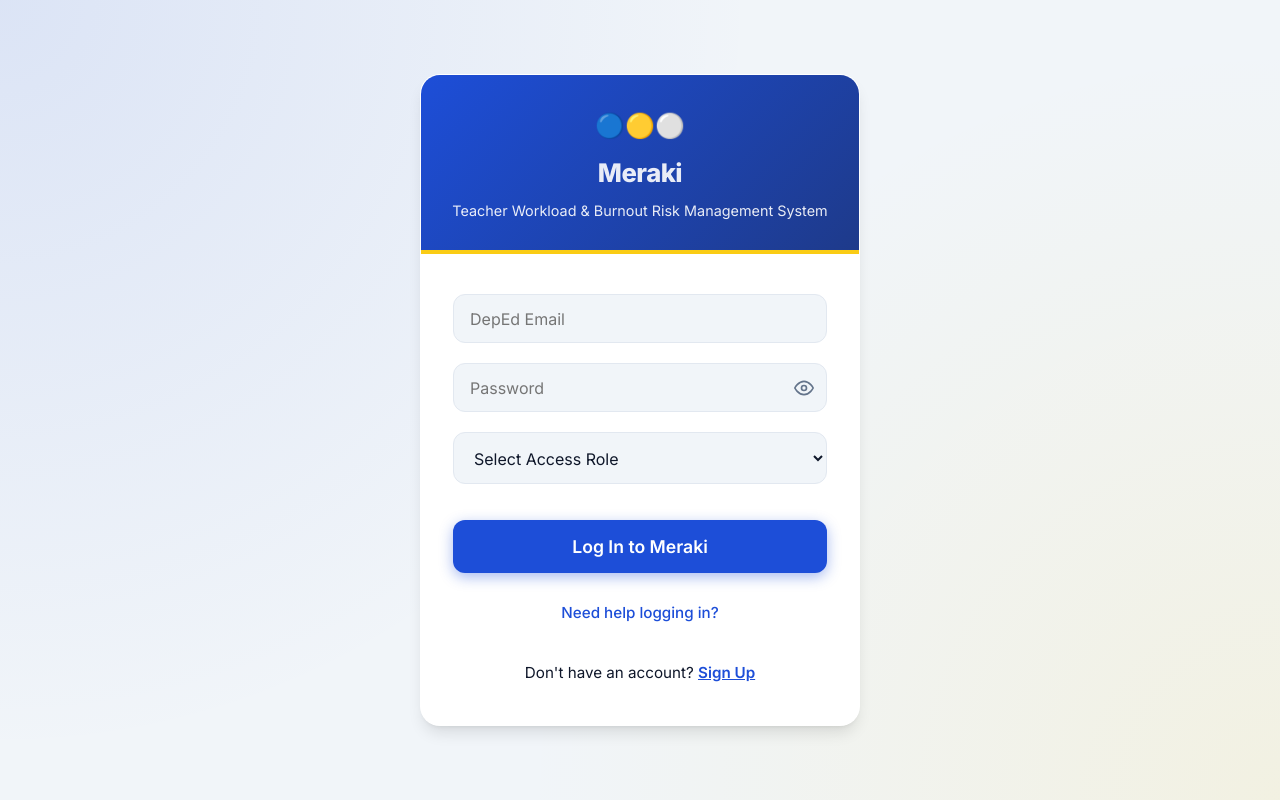
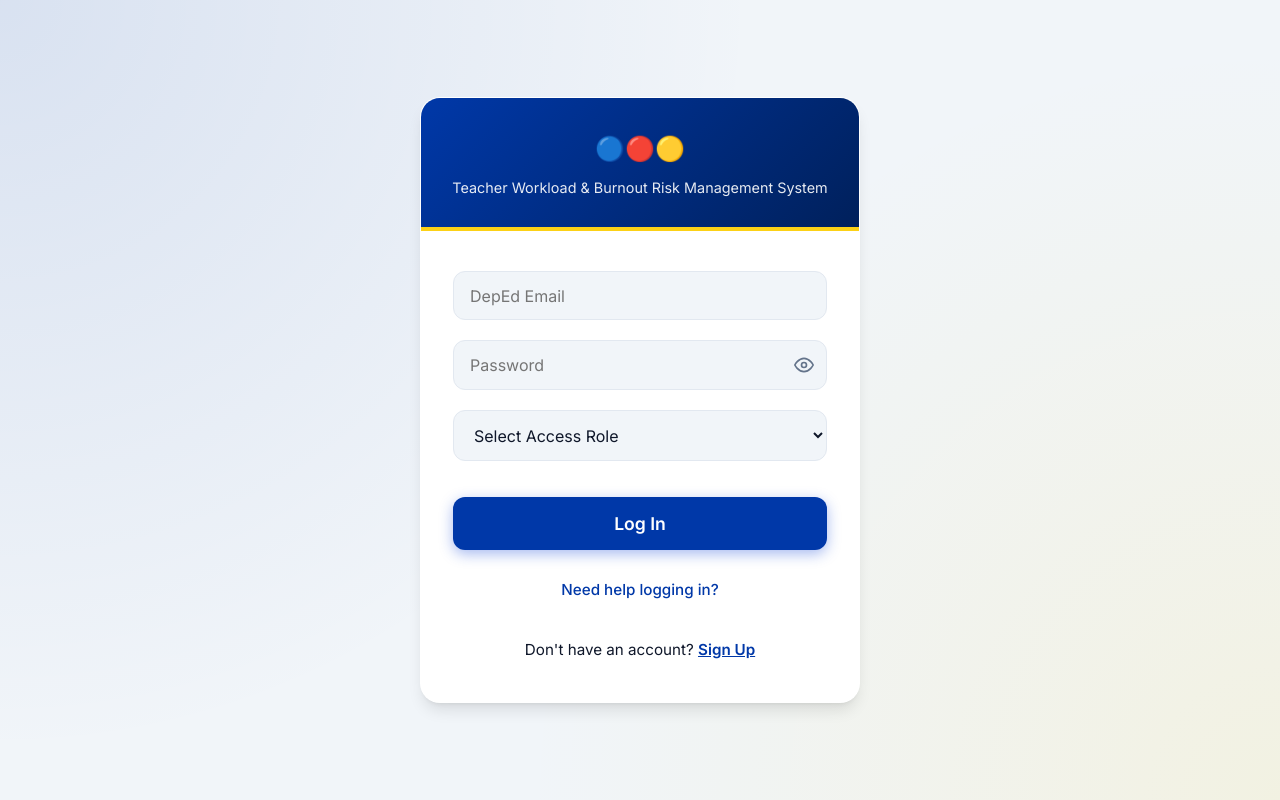
Before and after one commit to jomareslabra/Thesis-Project, a plain HTML site: page login.html in a window 1280 px wide. Drawn offline with Linux system fonts and the light colour scheme; a script that the page names is missing.

Commit message:
Ui Update Color change

```diff
--- a/login.html
+++ b/login.html
@@ -4,7 +4,7 @@
 <head>
     <meta charset="UTF-8">
     <meta name="viewport" content="width=device-width, initial-scale=1.0">
-    <title>Login - Meraki System</title>
+    <title>Login - System</title>
     <link rel="stylesheet" href="style.css">
     <style>
         .password-wrapper {
@@ -47,8 +47,8 @@
 
     <div class="login-wrapper">
         <div class="login-header">
-            <span class="logo-icon">🔵🟡⚪</span>
-            <h2><strong>Meraki</strong> Teacher Workload & Burnout Risk Management System</h2>
+            <span class="logo-icon">🔵🔴🟡</span>
+            <h2>Teacher Workload & Burnout Risk Management System</h2>
         </div>
 
         <form class="login-form" id="loginForm" autocomplete="on">
@@ -73,7 +73,7 @@
                 <option value="principal">Principal Dashboard</option>
             </select>
 
-            <button type="submit" class="login-submit-btn">Log In to Meraki</button>
+            <button type="submit" class="login-submit-btn">Log In</button>
             <a href="#" class="forgot-password">Need help logging in?</a>
             <p style="text-align: center; margin-top: 1rem; font-size: 0.95rem;">
                 Don't have an account? <a href="register.html" style="color: var(--primary); font-weight: 600;">Sign
@@ -128,11 +128,11 @@
                     window.location.href = 'principal.html';
                 } else {
                     alert('Please select a valid role.');
-                    submitBtn.textContent = "Log In to Meraki";
+                    submitBtn.textContent = "Log In";
                 }
             } catch (error) {
                 alert("Login Failed. Please check your credentials.");
-                submitBtn.textContent = "Log In to Meraki";
+                submitBtn.textContent = "Log In";
             }
         });
     </script>
--- a/style.css
+++ b/style.css
@@ -1,14 +1,15 @@
 @import url('https://fonts.googleapis.com/css2?family=Inter:wght@300;400;500;600;700;800&display=swap');
 
 :root {
-    /* Meraki Color System */
-    --primary: #1d4ed8;
-    /* DepEd/Meraki solid blue */
-    --primary-light: #3b82f6;
-    --primary-dark: #1e3a8a;
-    --accent: #facc15;
+    /* DepEd Color System */
+    --primary: #0038A8;
+    /* DepEd solid blue */
+    --primary-light: #3b5cb8;
+    --primary-dark: #00205b;
+    --accent: #FCD116;
     /* DepEd yellow accent */
-    --accent-light: #fef08a;
+    --accent-light: #fce068;
+    --deped-red: #CE1126;
 
     /* Backgrounds */
     --bg-body: #f1f5f9;
@@ -48,8 +49,8 @@
 body {
     background-color: var(--bg-body);
     background-image:
-        radial-gradient(circle at 10% 20%, rgba(59, 130, 246, 0.05) 0%, transparent 40%),
-        radial-gradient(circle at 90% 80%, rgba(250, 204, 21, 0.05) 0%, transparent 40%);
+        radial-gradient(circle at 10% 20%, rgba(0, 56, 168, 0.05) 0%, transparent 40%),
+        radial-gradient(circle at 90% 80%, rgba(252, 209, 22, 0.05) 0%, transparent 40%);
     background-attachment: fixed;
     color: var(--text-main);
     line-height: 1.6;
@@ -281,8 +282,8 @@ footer {
 .login-body {
     background-color: var(--bg-body);
     background-image:
-        radial-gradient(circle at 0% 0%, rgba(29, 78, 216, 0.1) 0%, transparent 50%),
-        radial-gradient(circle at 100% 100%, rgba(250, 204, 21, 0.1) 0%, transparent 50%);
+        radial-gradient(circle at 0% 0%, rgba(0, 56, 168, 0.1) 0%, transparent 50%),
+        radial-gradient(circle at 100% 100%, rgba(252, 209, 22, 0.1) 0%, transparent 50%);
     display: flex;
     justify-content: center;
     align-items: center;
```
Also changed, not shown: assessment.html (+4 -4 lines), dashboard.html (+3 -3 lines), index.html (+4 -4 lines), principal.html (+3 -3 lines), profile.html (+4 -4 lines), register.html (+3 -3 lines).
